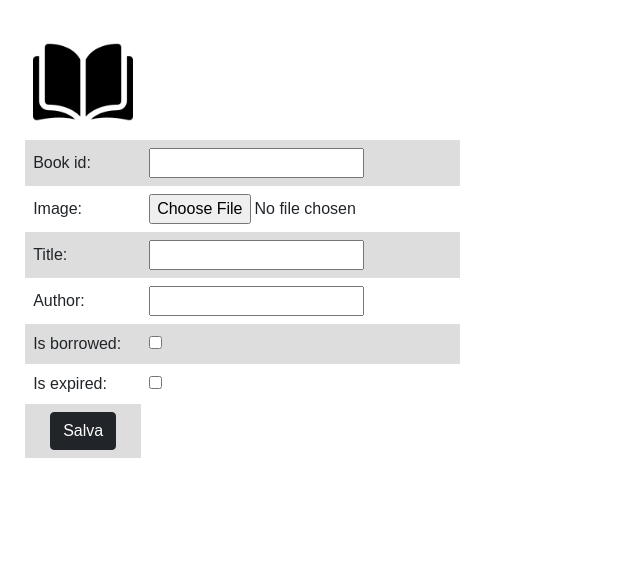
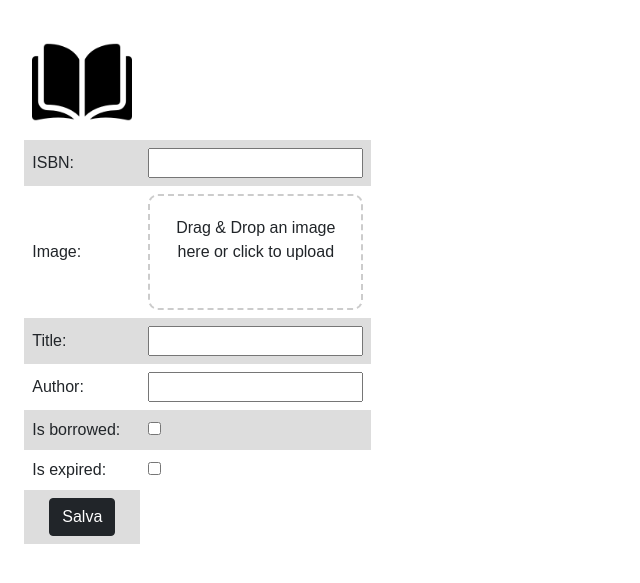
Before and after one commit to andbar27/provaLibreria, a Django app: page /libreria/add-book in a window 1280 px wide. Shown: the part 56-639 px from the top of the page, without its empty margins (0-640 px from the left). Run offline with Django 5.2, Linux system fonts and the light colour scheme.

Commit message:
drag and drop added

```diff
--- a/libreria/static/libreria/style.css
+++ b/libreria/static/libreria/style.css
@@ -39,3 +39,15 @@ td, th {
 tr:nth-child(even) {
   background-color: #dddddd;
 }
+
+.dropzone {
+  border: 2px dashed #cccccc;
+  border-radius: 10px;
+  padding: 20px;
+  text-align: center;
+  cursor: pointer;
+}
+
+.file-path {
+  margin-top: 0px;
+}
--- a/libreria/templates/libreria/add-book.html
+++ b/libreria/templates/libreria/add-book.html
@@ -17,7 +17,7 @@
                 <tr>
                     <p>
                         <td>
-                            <label for="id_book_id">Book id:</label>
+                            <label for="id_book_id">ISBN:</label>
                         </td>
                         <td>
                             <input type="text" name="book_id" maxlength="13" required="" id="id_book_id" value="{{ libro.book_id }}">
@@ -30,7 +30,13 @@
                             <label for="id_image">Image:</label>
                         </td>
                         <td>
-                            <input type="file" name="image" accept="image/*" required="" id="id_image">
+                            <div class="dropzone" id="dropzone">
+                                Drag & Drop an image here or click to upload
+                                <input type="file" name="image" accept="image/*" required="" id="id_image" style="display: none;">
+                                <div class="file-path" id="filePath"></div>
+                                <br>
+                            </div>
+
                         </td>
                     </p>
                 </tr>
@@ -93,6 +99,7 @@
 
     </table>
 </form>
+
 <script src="https://cdn.jsdelivr.net/npm/bootstrap@5.0.0-beta2/dist/js/bootstrap.bundle.min.js" integrity="sha384-b5kHyXgcpbZJO/tY9Ul7kGkf1S0CWuKcCD38l8YkeH8z8QjE0GmW1gYU5S9FOnJ0" crossorigin="anonymous"></script>
 
 {% endblock %}
--- a/libreria/templates/libreria/common.html
+++ b/libreria/templates/libreria/common.html
@@ -11,6 +11,9 @@
     <link href="https://cdn.jsdelivr.net/npm/bootstrap@5.0.0-beta2/dist/css/bootstrap.min.css" rel="stylesheet"
         integrity="sha384-BmbxuPwQa2lc/FVzBcNJ7UAyJxM6wuqIj61tLrc4wSX0szH/Ev+nYRRuWlolflfl" crossorigin="anonymous">
     <title>Fullstack Libreria</title>
+
+
+
 </head>
 
 <body>
@@ -29,7 +32,38 @@
     {% block content %}
 
     {% endblock %}
+    <script>
+        const dropzone = document.getElementById('dropzone');
+        const fileInput = document.getElementById('id_image');
+        const filePath = document.getElementById('filePath');
 
+        dropzone.addEventListener('click', () => fileInput.click());
+
+        dropzone.addEventListener('dragover', (e) => {
+            e.preventDefault();
+            dropzone.style.borderColor = '#000';
+        });
+
+        dropzone.addEventListener('dragleave', () => {
+            dropzone.style.borderColor = '#cccccc';
+        });
+
+        dropzone.addEventListener('drop', (e) => {
+            e.preventDefault();
+            dropzone.style.borderColor = '#cccccc';
+            const files = e.dataTransfer.files;
+            if (files.length > 0) {
+                fileInput.files = files;
+                filePath.textContent = `Selected file: ${files[0].name}`;
+            }
+        });
+
+        fileInput.addEventListener('change', (e) => {
+            if (fileInput.files.length > 0) {
+                filePath.textContent = `Selected file: ${fileInput.files[0].name}`;
+            }
+        });
+    </script>
 
     <script src="https://cdn.jsdelivr.net/npm/bootstrap@5.0.0-beta2/dist/js/bootstrap.bundle.min.js"
         integrity="sha384-b5kHyXgcpbZJO/tY9Ul7kGkf1S0CWuKcCD38l8YkeH8z8QjE0GmW1gYU5S9FOnJ0"
```
Also changed, not shown: db.sqlite3, media/media/Schermata_del_2024-07-05_16-15-31.png (added), media/media/Schermata_del_2024-07-05_16-15-31_B90Y1KS.png (added), media/media/in_cucina_con_ciccio.jpg (added), media/media/piccolo_principe_5dHeHUe.jpg (added), media/media/piccolo_principe_YMegExh.jpg (added).
